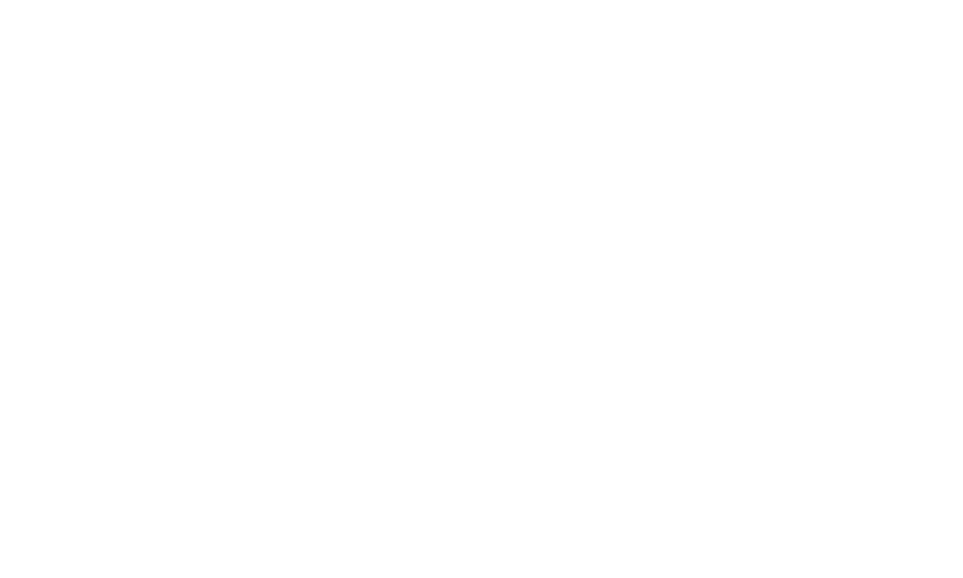
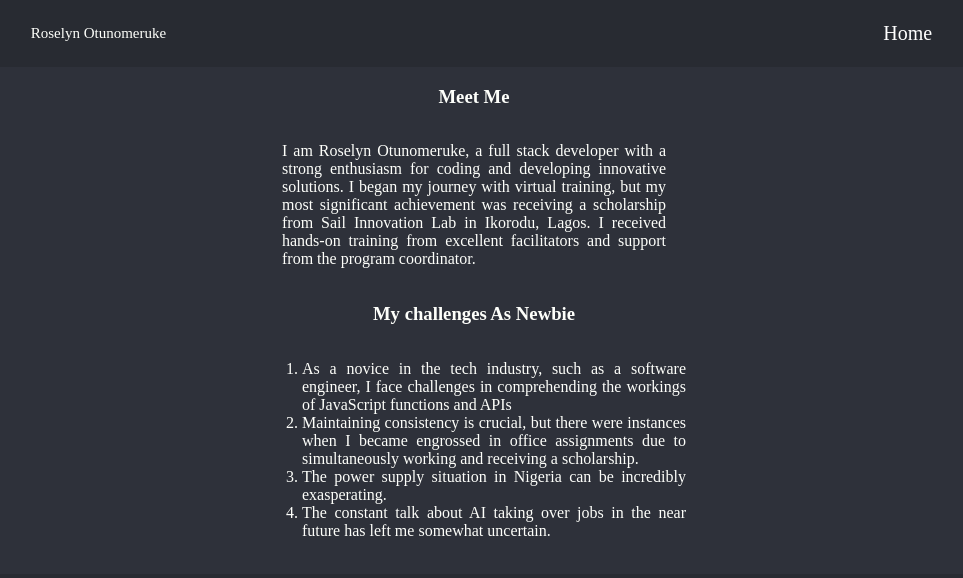
Before and after one commit to Oreva-tech/roselynotunomeruke, a plain HTML site: page html/aboutme.html in a window 1280 px wide. Shown: the whole page, without its empty margins (166-1129 px from the left). Drawn offline with Linux system fonts and the light colour scheme.

Commit message:
Add files via upload

```diff
--- a/CSS/stylee.css
+++ b/CSS/stylee.css
@@ -150,8 +150,9 @@ height: 80px;
 }
 
 /* #cont2{
-    border: 1px solid white;
-} */
+    background-color: #282b32;
+    margin: 0;
+}  */
 
 
 #para{
--- a/html/aboutme.html
+++ b/html/aboutme.html
@@ -3,9 +3,155 @@
 <head>
     <meta charset="UTF-8">
     <meta name="viewport" content="width=device-width, initial-scale=1.0">
-    <title>Document</title>
+    <title>About me</title>
+
+    <script src="https://kit.fontawesome.com/571b113c70.js" crossorigin="anonymous"></script>
+
+    <style>
+        body{
+            background-color: #282b32;
+            background-image: linear-gradient rgba(40,43,50,25);
+            color: #FEFFFB;
+            margin: 0;
+        }
+
+        #cont1{
+            display: flex;
+            flex-direction: column;
+            justify-content: center;
+            align-items: center;
+            background-color: #2E313A;
+
+        }
+
+
+        .cont{
+            width: 100vw;
+
+        }
+
+        p{
+            text-align: justify;
+            width: 30vw;
+        }
+
+        li{
+            text-align: justify;
+            width: 30vw;
+        }
+
+        .anc{
+            display: flex;
+            flex-direction: row;
+            justify-content:center;
+            align-items:center;
+        }
+
+        a{
+            text-decoration: none;
+            color: white;
+            text-align: center;
+            margin: 5px;
+            font-size: 20px;
+        }
+
+        .anc a{
+            padding: 10px;
+        }
+
+        .navbar{
+    display: flex;
+    justify-content: space-around;
+    align-items: center;
+    width: 100%;
+    /* padding: 20px; */
+    margin: 0;
+    box-shadow: 0px 5px 5px rgba(0, 0, 0, 0.5);
+    padding: 10px;
+}
+
+.navbar p{
+    font-size: 15px;
+}
+
+#name{
+    font-size:15px ;
+    margin-right: 90px;
+}
+
+
+    </style>
+<script src="https://kit.fontawesome.com/571b113c70.js" crossorigin="anonymous"></script>
+
+<script src="../script/index.js"></script>
+
 </head>
 <body>
 
+
+
+    <div class="cont">
+
+        <div class="navbar">
+
+
+            <div id="name">
+                <p>Roselyn Otunomeruke</p>
+            </div>
+
+
+
+            <div class="nav">
+                <a href="../index.html"  id="links">Home</a>
+
+            </div>
+        </div>
+        <div id="cont1">
+
+        <h3>Meet Me</h3>
+
+
+        <p>I am Roselyn Otunomeruke, a full stack developer with a strong enthusiasm for coding and developing innovative solutions.
+
+            I began my journey with virtual training, but my most significant achievement was receiving a scholarship
+            from Sail Innovation Lab in Ikorodu, Lagos.
+            I received hands-on training from excellent facilitators and support from the program coordinator.</p>
+
+
+            <h3>My challenges As Newbie</h3>
+            <ol>
+                <li>As a novice in the tech industry,
+                    such as a software engineer, I face challenges in comprehending the workings of JavaScript functions and APIs</li>
+
+                    <li>Maintaining consistency is crucial,
+                        but there were instances when I became engrossed in office assignments due to simultaneously working and receiving a scholarship.</li>
+
+                        <li> The power supply situation in Nigeria can be incredibly exasperating.</li>
+
+
+
+
+        <li>The constant talk about AI taking over jobs in the near future has left me somewhat uncertain.</li>
+        </ol>
+
+        <br>
+
+
+
+        </div>
+
+
+
+
+
+
+
+
+    </div>
+
+
+
+
+
 </body>
 </html>
--- /dev/null
+++ b/script/index.js
@@ -0,0 +1,59 @@
+document.getElementById('emailme').onclick = function() {
+    window.location.href = 'mailto:roselynotus89@gmail.com';
+};
+
+
+
+let myNumber = "+2348077418560";
+
+function myContact() {
+
+ let contactMe = "https://wa.me/"  + myNumber;
+
+   window.open(contactMe, "_blank");
+
+ }
+
+document.querySelector('button').onclick = myContact;
+
+
+
+
+
+function myPhone() {
+    let phoneNumber = +2348077418560;
+    alert(phoneNumber);
+
+}
+
+document.getElementById('links').onclick = myPhone;
+
+
+
+function openGithub() {
+    let githubUrl = "https://github.com/Oreva-tech";
+
+    window.open(githubUrl, '_blank');
+}
+
+document.getElementById('gitHub').onclick = openGithub;
+
+
+
+function openlinkedin() {
+    let linkedinUrl = "https://www.linkedin.com/in/roselyn-otunomeruke/";
+
+    window.open(linkedinUrl, '_blank');
+}
+
+document.getElementById('linkedIn').onclick = openlinkedin;
+
+
+function openTwitter() {
+    let twitterUrl = "https://twitter.com/Otunomeruke/";
+
+    window.open (twitterUrl, '_blank')
+
+}
+
+document.getElementById('xTwitter').onclick = openTwitter;
```
Also changed, not shown: index.html (+11 -4 lines), Media/mediapics.jpg (added).
